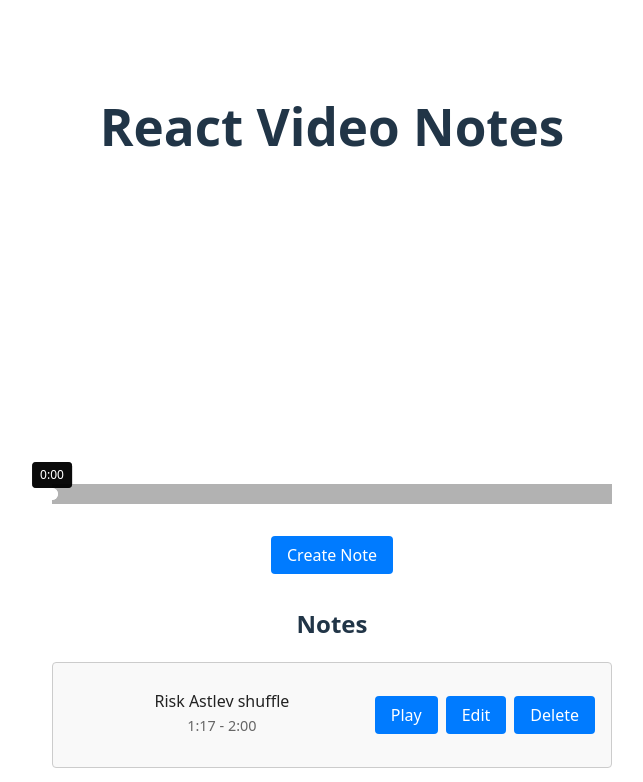
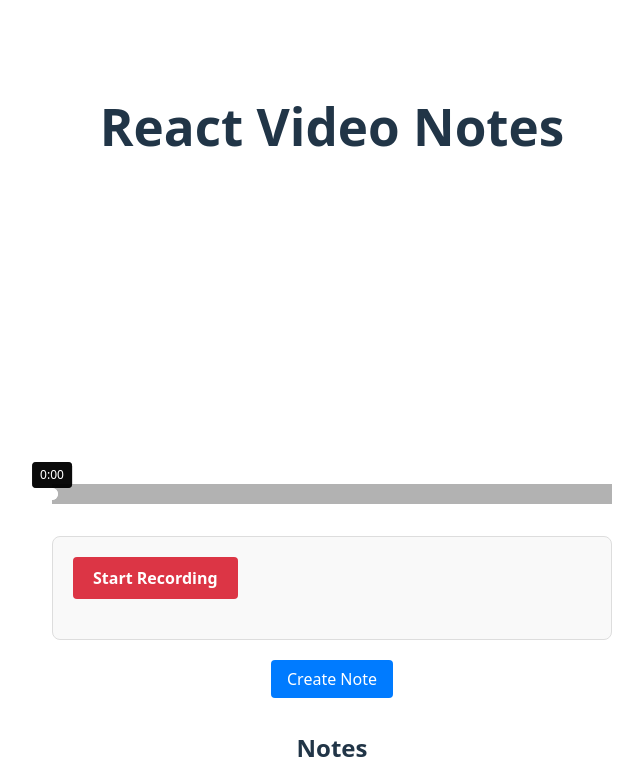
Before and after one commit to shamresh/VideoNotes, a React (Vite) app in the folder video-notes/: page / in a window 1280 px wide. Shown: the top 782 px of the page, without its empty margins (308-951 px from the left). Built offline with nearby package versions, Linux system fonts and the light colour scheme.

Commit message:
Basic video capture of the whole screen

```diff
--- a/video-notes/src/App.css
+++ b/video-notes/src/App.css
@@ -143,3 +143,59 @@ button:active {
   margin: 0.5rem 0;
   padding-left: 1.5rem;
 }
+
+.screen-capture {
+  margin: 20px 0;
+  padding: 20px;
+  border: 1px solid #ddd;
+  border-radius: 8px;
+  background-color: #f9f9f9;
+}
+
+.screen-capture .controls {
+  margin-bottom: 20px;
+  display: flex;
+  gap: 10px;
+}
+
+.screen-capture .record-button,
+.screen-capture .stop-button {
+  padding: 10px 20px;
+  border: none;
+  border-radius: 4px;
+  cursor: pointer;
+  font-weight: bold;
+  transition: background-color 0.2s;
+}
+
+.screen-capture .record-button {
+  background-color: #dc3545;
+  color: white;
+}
+
+.screen-capture .record-button:hover {
+  background-color: #c82333;
+}
+
+.screen-capture .stop-button {
+  background-color: #6c757d;
+  color: white;
+}
+
+.screen-capture .stop-button:hover {
+  background-color: #5a6268;
+}
+
+.screen-capture .preview {
+  margin-top: 20px;
+}
+
+.screen-capture .preview h3 {
+  margin-bottom: 10px;
+  color: #333;
+}
+
+.screen-capture .preview video {
+  border-radius: 4px;
+  box-shadow: 0 2px 4px rgba(0, 0, 0, 0.1);
+}
--- /dev/null
+++ b/video-notes/src/components/ScreenCapture.tsx
@@ -0,0 +1,78 @@
+import { useState, useRef } from 'react';
+
+interface ScreenCaptureProps {
+  onRecordingComplete?: (blob: Blob) => void;
+}
+
+export function ScreenCapture({ onRecordingComplete }: ScreenCaptureProps) {
+  const [isRecording, setIsRecording] = useState(false);
+  const [recordedVideoUrl, setRecordedVideoUrl] = useState<string | null>(null);
+  const mediaRecorderRef = useRef<MediaRecorder | null>(null);
+  const recordedChunksRef = useRef<Blob[]>([]);
+
+  const startScreenCapture = async () => {
+    try {
+      const stream = await navigator.mediaDevices.getDisplayMedia({
+        video: true,
+        audio: true
+      });
+
+      const mediaRecorder = new MediaRecorder(stream, {
+        mimeType: 'video/webm;codecs=vp9'
+      });
+
+      mediaRecorderRef.current = mediaRecorder;
+      recordedChunksRef.current = [];
+
+      mediaRecorder.ondataavailable = (event) => {
+        if (event.data.size > 0) {
+          recordedChunksRef.current.push(event.data);
+        }
+      };
+
+      mediaRecorder.onstop = () => {
+        const blob = new Blob(recordedChunksRef.current, { type: 'video/webm' });
+        const url = URL.createObjectURL(blob);
+        setRecordedVideoUrl(url);
+        if (onRecordingComplete) {
+          onRecordingComplete(blob);
+        }
+        stream.getTracks().forEach(track => track.stop());
+      };
+
+      mediaRecorder.start();
+      setIsRecording(true);
+    } catch (err) {
+      console.error('Screen capture failed:', err);
+    }
+  };
+
+  const stopRecording = () => {
+    if (mediaRecorderRef.current && isRecording) {
+      mediaRecorderRef.current.stop();
+      setIsRecording(false);
+    }
+  };
+
+  return (
+    <div className="screen-capture">
+      <div className="controls">
+        {!isRecording ? (
+          <button onClick={startScreenCapture} className="record-button">
+            Start Recording
+          </button>
+        ) : (
+          <button onClick={stopRecording} className="stop-button">
+            Stop Recording
+          </button>
+        )}
+      </div>
+      {recordedVideoUrl && (
+        <div className="preview">
+          <h3>Recording Preview</h3>
+          <video src={recordedVideoUrl} controls style={{ maxWidth: '100%' }} />
+        </div>
+      )}
+    </div>
+  );
+}
--- a/video-notes/src/components/VideoNotes.tsx
+++ b/video-notes/src/components/VideoNotes.tsx
@@ -2,6 +2,7 @@ import { useState, useCallback } from 'react'
 import type { Note } from '../types/Note'
 import { Note as NoteComponent } from './Note'
 import { VideoPlayer } from './VideoPlayer'
+import { ScreenCapture } from './ScreenCapture'
 
 declare global {
   interface Window {
@@ -106,6 +107,12 @@ export function VideoNotes() {
     setSelectedEndTime(endTime);
   };
 
+  const handleRecordingComplete = (blob: Blob) => {
+    // You can handle the recorded video blob here
+    // For example, you could save it to a file or upload it to a server
+    console.log('Recording completed, blob size:', blob.size);
+  };
+
   return (
     <div className="video-notes">
       <div className="video-section">
@@ -118,6 +125,7 @@ export function VideoNotes() {
           selectedStartTime={selectedStartTime}
           selectedEndTime={selectedEndTime}
         />
+        <ScreenCapture onRecordingComplete={handleRecordingComplete} />
       </div>
       <div style={{ display: 'flex', justifyContent: 'center', margin: '1rem 0' }}>
         <button className="create-note-button" onClick={handleCreateNote}>
```
